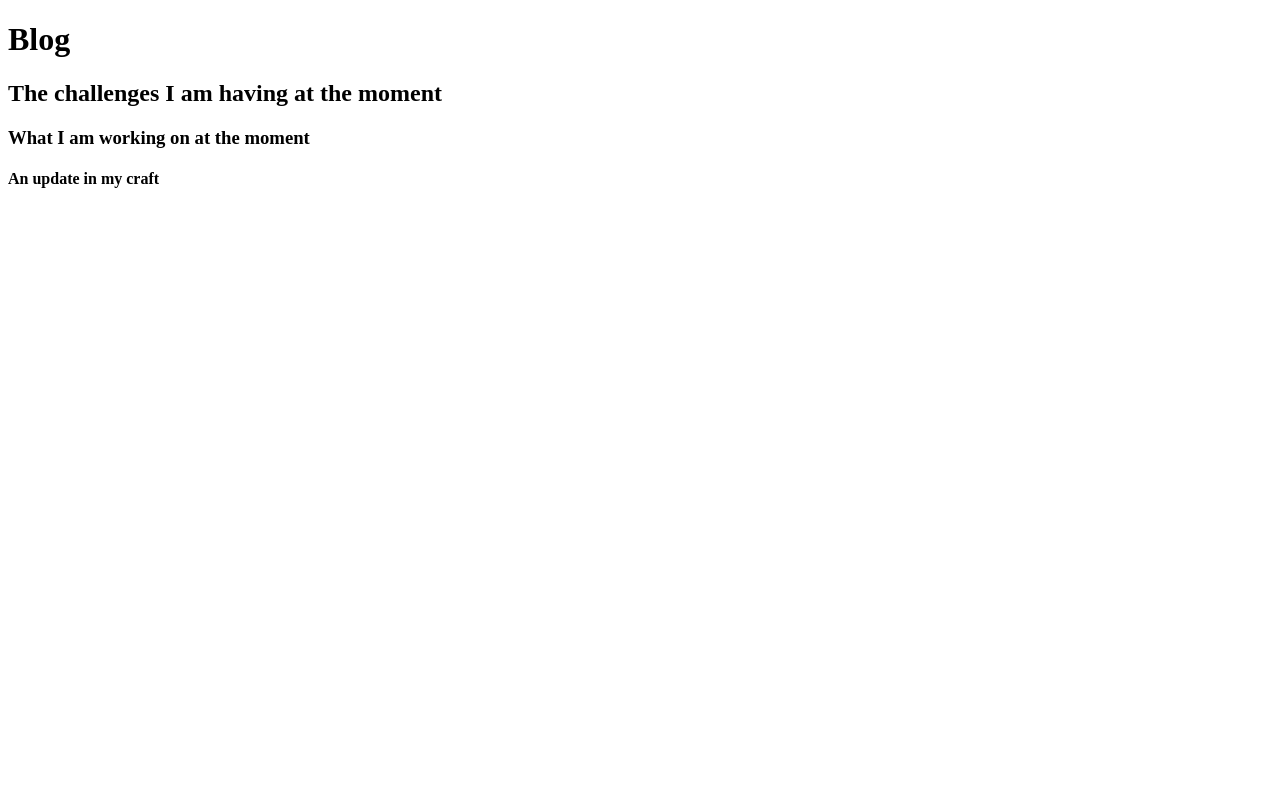
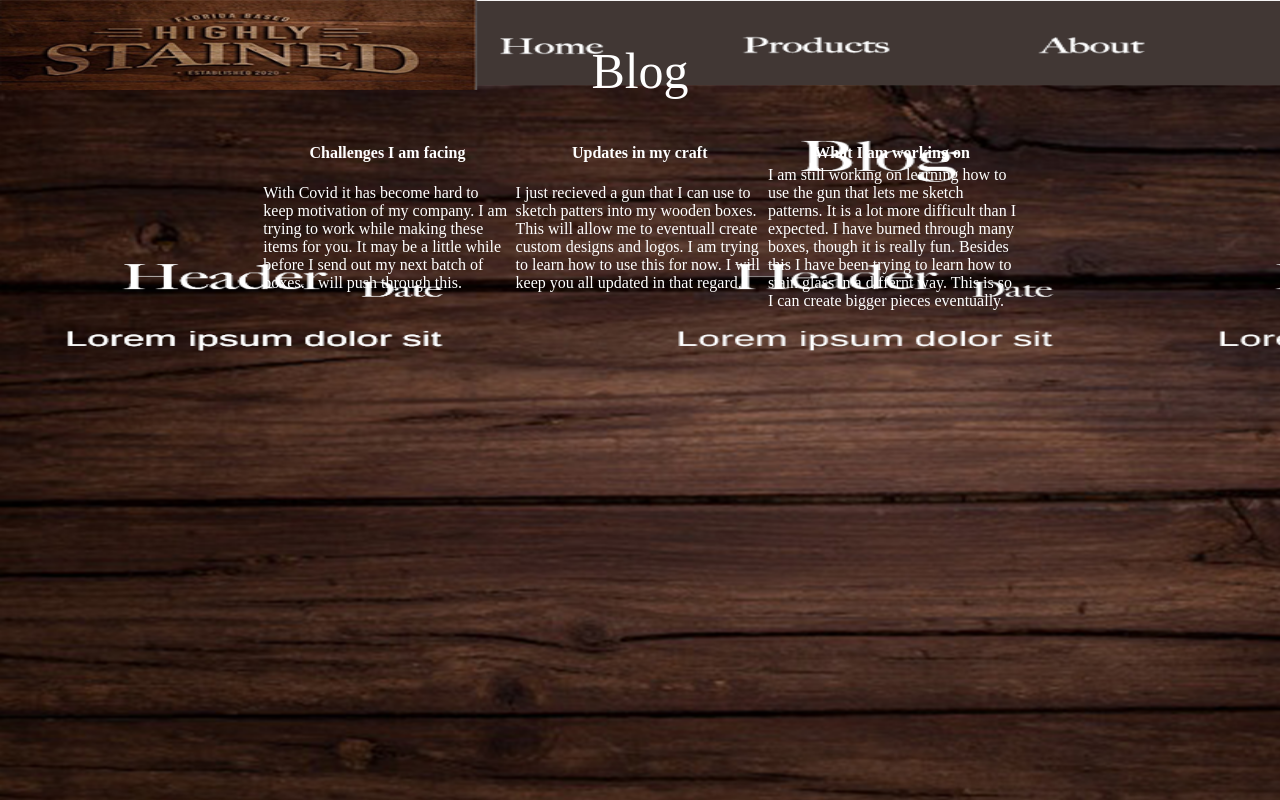
Before and after one commit to chandler-rosamonda/assignment4, a plain HTML site: page index.html in a window 1280 px wide. Drawn offline with Linux system fonts and the light colour scheme.

Commit message:
added a grid for the posts, working on how i want to use position

```diff
--- a/css/styles.css
+++ b/css/styles.css
@@ -1,20 +1,20 @@
 
 body {
   background-image: url("../images/BlogPage.png");
-  background-size: auto;
+  background-size: 1700px 900px;
 }
 
 h1{
   font-size: 50px;
   text-align: center;
+  color: white;
+  font-weight:normal;
 
 }
 
-h2,
-h3,
-h4
-{
-  font-size: 30px;
-  text-align: center;
+table{
+  color: white;
+  table-layout: fixed;width:80%;
+  position: relative;
 
 }
--- a/index.html
+++ b/index.html
@@ -1,14 +1,35 @@
 <!DOCTYPE html>
 <html lang="en" dir="ltr">
   <head>
+  <link rel="stylesheet" href="css/styles.css" />
     <meta charset="utf-8">
     <title>Blog Highlystained</title>
   </head>
   <body>
+    <main>
+
+    <section>
     <h1>Blog</h1>
-    <h2>The challenges I am having at the moment</h2>
-    <h3>What I am working on at the moment</h3>
-    <h4>An update in my craft</h4>
+      </section>
 
+    <section>
+      <table>
+        <tr>
+          <td>
+            <th>Challenges I am facing</th>
+            <th>Updates in my craft</th>
+            <th>What I am working on</th>
+          </tr>
+
+          <tr>
+            <td>
+              <td>With Covid it has become hard to keep motivation of my company. I am trying to work while making these items for you. It may be a little while before I send out my next batch of boxes. I will push through this.</td>
+              <td>I just recieved a gun that I can use to sketch patters into my wooden boxes. This will allow me to eventuall create custom designs and logos. I am trying to learn how to use this for now. I will keep you all updated in that regard. </td>
+              <td>I am still working on learning how to use the gun that lets me sketch patterns. It is a lot more difficult than I expected. I have burned through many boxes, though it is really fun. Besides this I have been trying to learn how to stain glass in a differnt way. This is so I can create bigger pieces eventually.</td>
+            </tr>
+</table>
+  </section>
+    <p3></p3>
+  </main>
   </body>
 </html>
```
